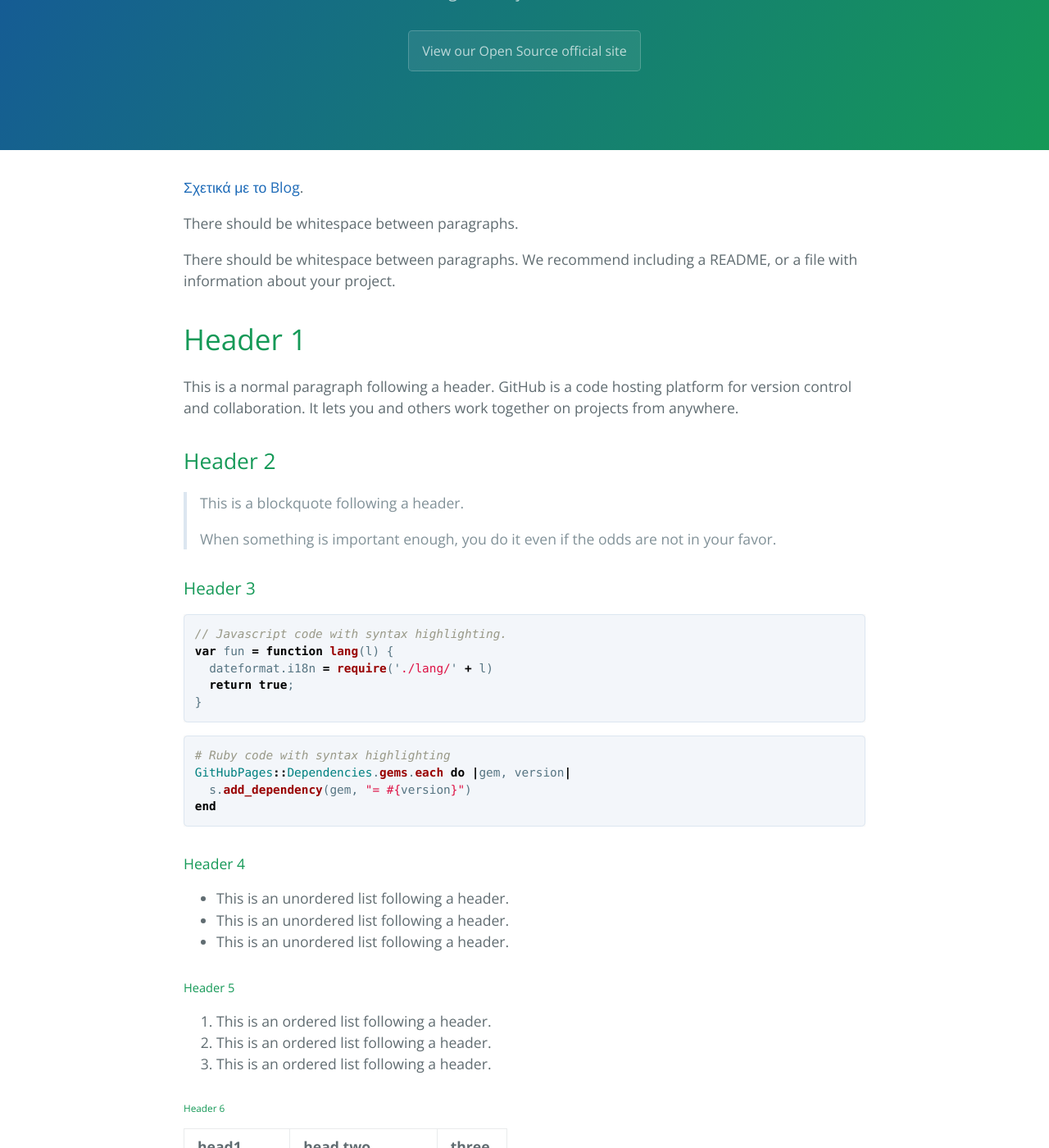
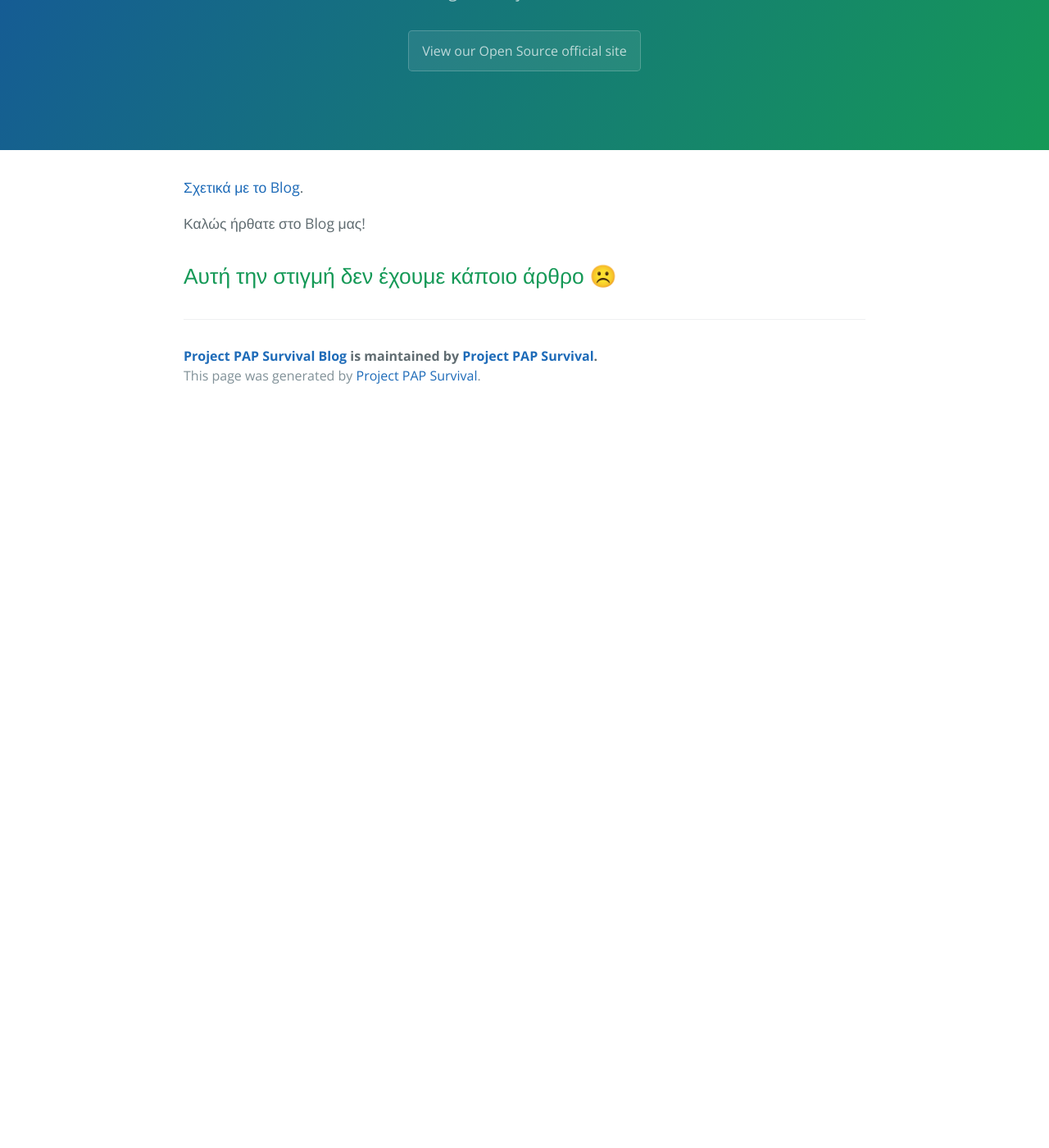
Before and after one commit to kostaspapoutsisweb/projectpapsurvivalblog, a Jekyll site: the page built from index.md, in a window 1280 px wide and 1400 px high, scrolled down 200 px. Shown: the whole window at 82% size. Built offline with Jekyll 4.4.1, drawn with Linux system fonts in a browser that asks for light colours; after the commit the page ends 900 px from its top, so only the background shows below that; some of the changed text lies outside the part shown.

Commit message:
Update index.md

````diff
--- a/index.md
+++ b/index.md
@@ -4,118 +4,6 @@ layout: projectpapsurvivalblog
 
 [Σχετικά με το Blog](./about-blog.html).
 
-There should be whitespace between paragraphs.
+Καλώς ήρθατε στο Blog μας!
 
-There should be whitespace between paragraphs. We recommend including a README, or a file with information about your project.
-
-# Header 1
-
-This is a normal paragraph following a header. GitHub is a code hosting platform for version control and collaboration. It lets you and others work together on projects from anywhere.
-
-## Header 2
-
-> This is a blockquote following a header.
->
-> When something is important enough, you do it even if the odds are not in your favor.
-
-### Header 3
-
-```js
-// Javascript code with syntax highlighting.
-var fun = function lang(l) {
-  dateformat.i18n = require('./lang/' + l)
-  return true;
-}
-```
-
-```ruby
-# Ruby code with syntax highlighting
-GitHubPages::Dependencies.gems.each do |gem, version|
-  s.add_dependency(gem, "= #{version}")
-end
-```
-
-#### Header 4
-
-*   This is an unordered list following a header.
-*   This is an unordered list following a header.
-*   This is an unordered list following a header.
-
-##### Header 5
-
-1.  This is an ordered list following a header.
-2.  This is an ordered list following a header.
-3.  This is an ordered list following a header.
-
-###### Header 6
-
-| head1        | head two          | three |
-|:-------------|:------------------|:------|
-| ok           | good swedish fish | nice  |
-| out of stock | good and plenty   | nice  |
-| ok           | good `oreos`      | hmm   |
-| ok           | good `zoute` drop | yumm  |
-
-### There's a horizontal rule below this.
-
-* * *
-
-### Here is an unordered list:
-
-*   Item foo
-*   Item bar
-*   Item baz
-*   Item zip
-
-### And an ordered list:
-
-1.  Item one
-1.  Item two
-1.  Item three
-1.  Item four
-
-### And a nested list:
-
-- level 1 item
-  - level 2 item
-  - level 2 item
-    - level 3 item
-    - level 3 item
-- level 1 item
-  - level 2 item
-  - level 2 item
-  - level 2 item
-- level 1 item
-  - level 2 item
-  - level 2 item
-- level 1 item
-
-### Small image
-
-![Octocat](https://github.githubassets.com/images/icons/emoji/octocat.png)
-
-### Large image
-
-![Branching](https://guides.github.com/activities/hello-world/branching.png)
-
-
-### Definition lists can be used with HTML syntax.
-
-<dl>
-<dt>Name</dt>
-<dd>Godzilla</dd>
-<dt>Born</dt>
-<dd>1952</dd>
-<dt>Birthplace</dt>
-<dd>Japan</dd>
-<dt>Color</dt>
-<dd>Green</dd>
-</dl>
-
-```
-Long, single-line code blocks should not wrap. They should horizontally scroll if they are too long. This line should be long enough to demonstrate this.
-```
-
-```
-The final element.
-```
+## Αυτή την στιγμή δεν έχουμε κάποιο άρθρο ☹️
````
